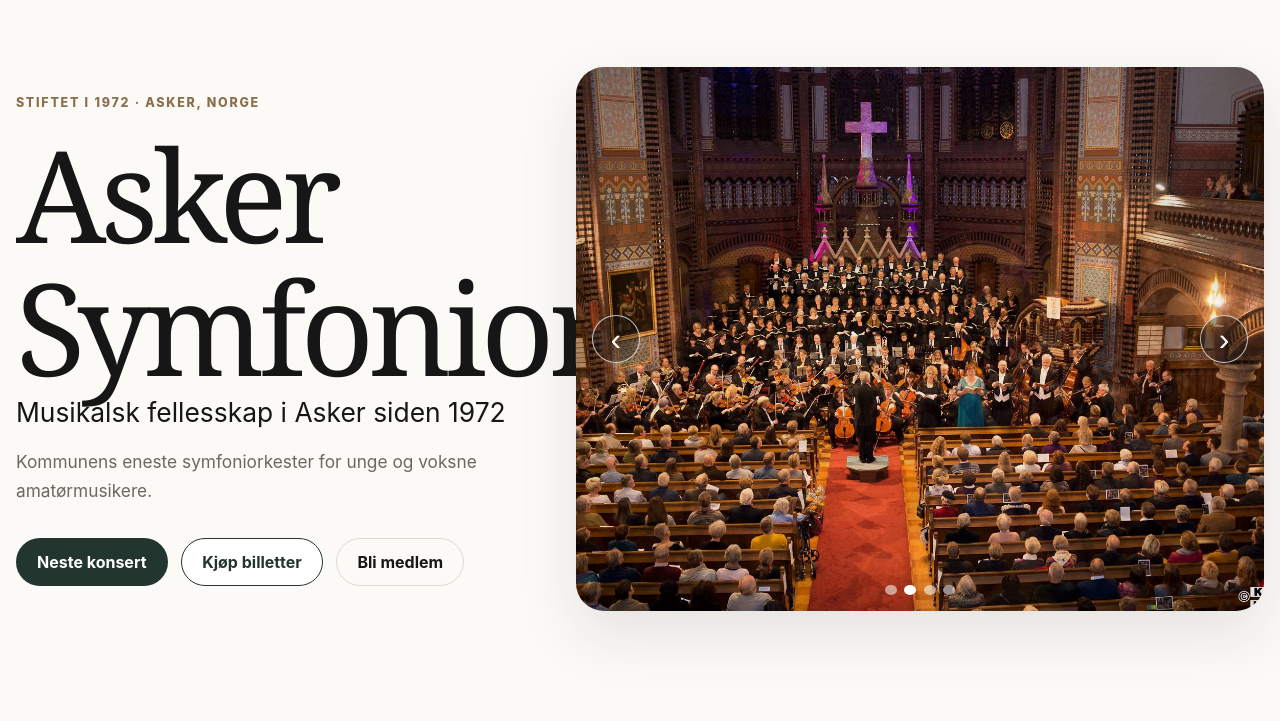
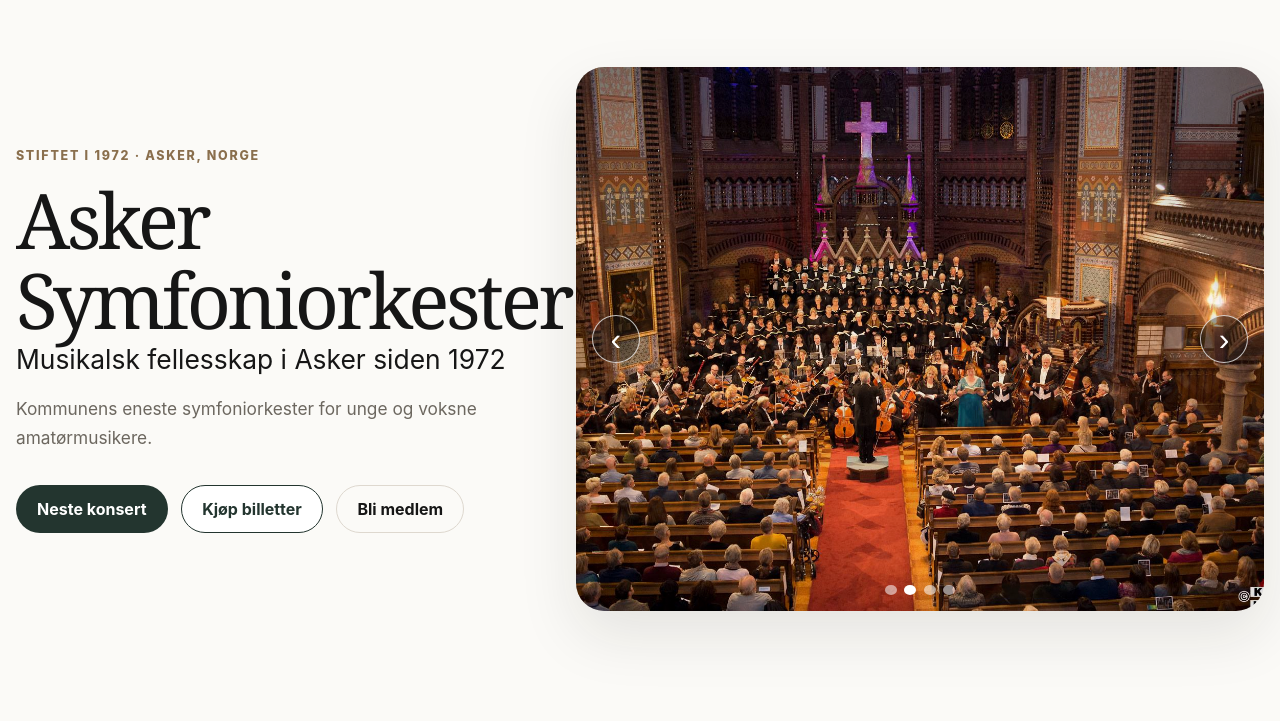
Before and after one commit to emtrivino/asker_webpage, a plain HTML site: page index.html in a window 1280 px wide. Shown: the part 79-800 px from the top of the page. Drawn offline with Linux system fonts and the light colour scheme.

Commit message:
Adjust h1 styles for max-width and font-size

```diff
--- a/styles.css
+++ b/styles.css
@@ -239,8 +239,8 @@
 }
 
 h1 {
-  max-width: 9ch;
-  font-size: clamp(3.4rem, 10vw, 8.5rem);
+  max-width: 14ch;
+  font-size: clamp(2.4rem, 6vw, 5rem);
 }
 
 h2 {
```
